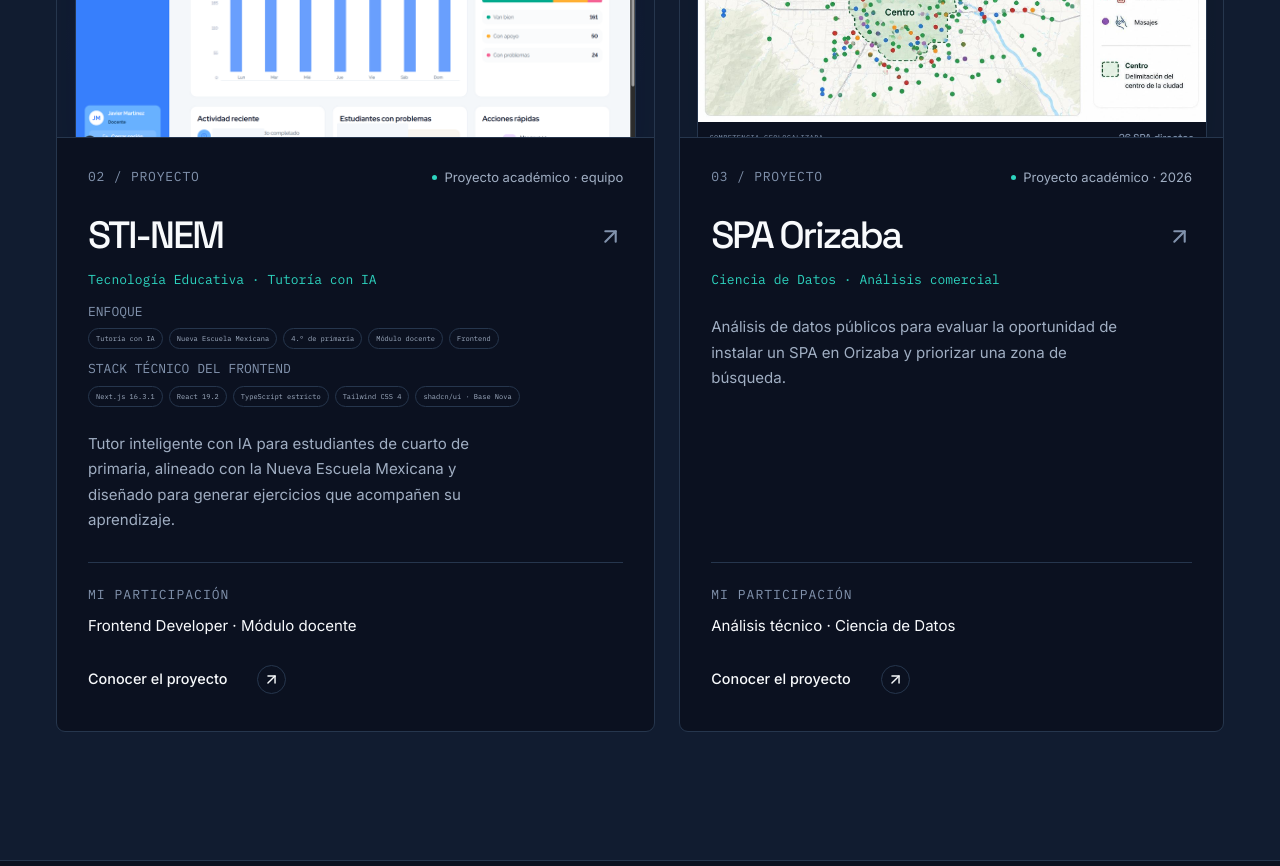
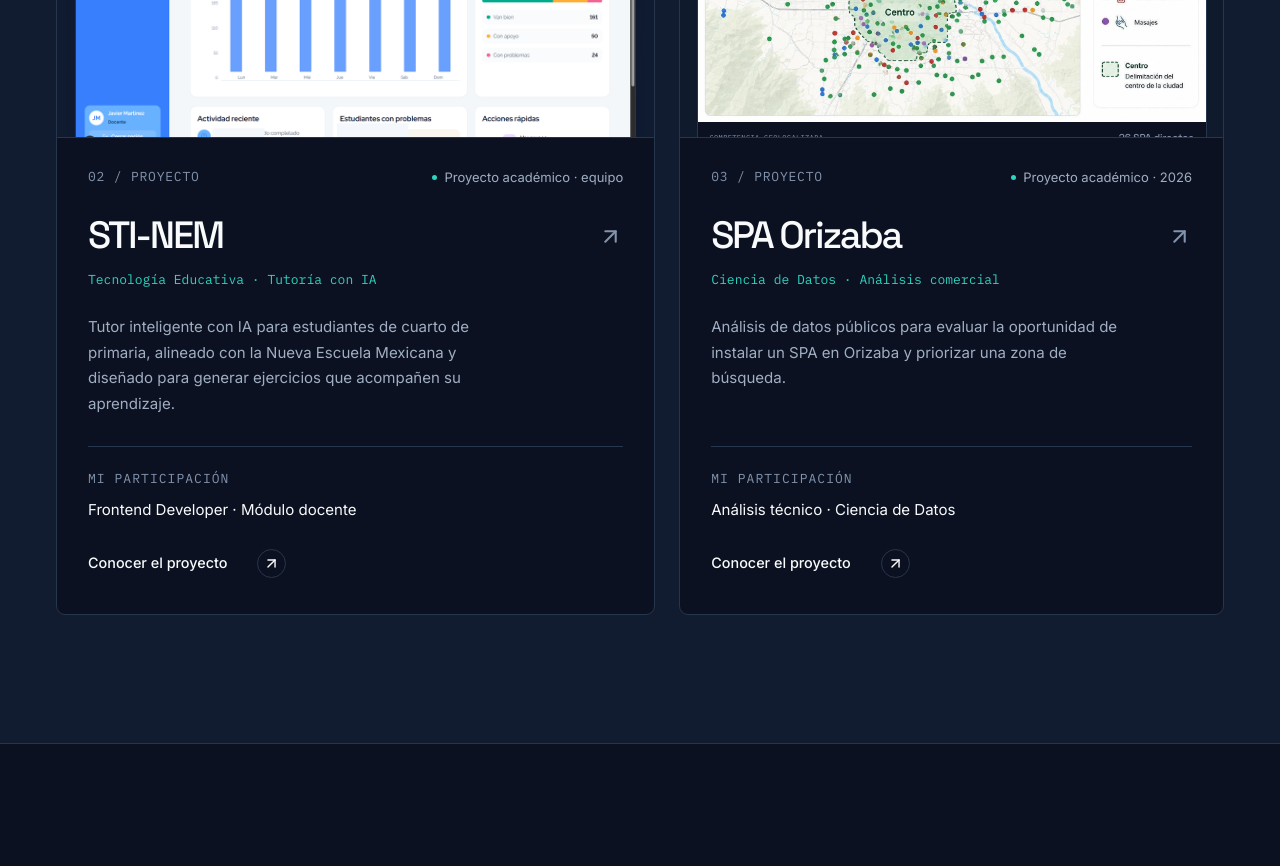
Before and after one commit to SUORDd/javier-martinez-portfolio, a Next.js app: page / in a window 1280 px wide. Shown: the part 2840-3706 px from the top of the page. Built offline with nearby package versions, Linux system fonts and the light colour scheme; no server answers.

Commit message:
Remove STI-NEM focus and frontend stack from project card

```diff
--- a/src/components/project-card.tsx
+++ b/src/components/project-card.tsx
@@ -29,22 +29,6 @@ export function ProjectCard({ project }: { project: Project }) {
           )}
         </div>
         <p className="project-category"><LanguageText es={project.category} en={projectText(project, "category")} /></p>
-        {project.slug === "tutor-ia-nem" && (
-          <div className="project-stack">
-            <div className="project-stack-group" role="group" aria-labelledby="sti-nem-focus-label">
-              <span className="project-stack-note" id="sti-nem-focus-label"><LanguageText es="Enfoque" en="Focus" /></span>
-              <div className="project-stack-tags">
-                {project.tags.map((tag) => <span key={tag}>{tag}</span>)}
-              </div>
-            </div>
-            <div className="project-stack-group" role="group" aria-labelledby="sti-nem-stack-label">
-              <span className="project-stack-note" id="sti-nem-stack-label"><LanguageText es="Stack técnico del frontend" en="Frontend tech stack" /></span>
-              <div className="project-stack-tags">
-                {(project.techStack ?? []).map((tag) => <span key={tag}>{tag}</span>)}
-              </div>
-            </div>
-          </div>
-        )}
         <p className="project-summary"><LanguageText es={project.summary} en={projectText(project, "summary")} /></p>
         <div className="project-role">
           <span><LanguageText es="MI PARTICIPACIÓN" en="MY ROLE" /></span>
```
